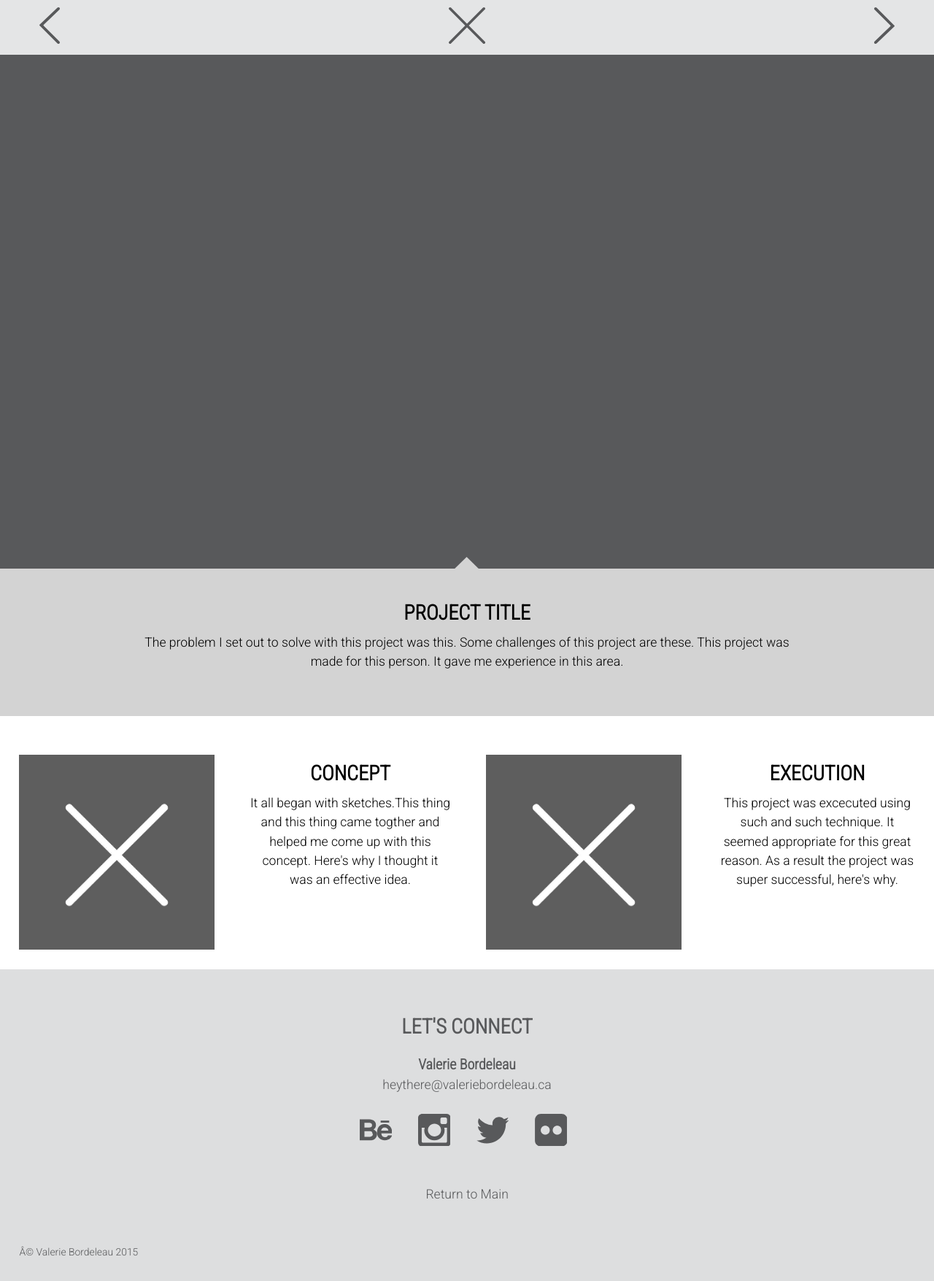
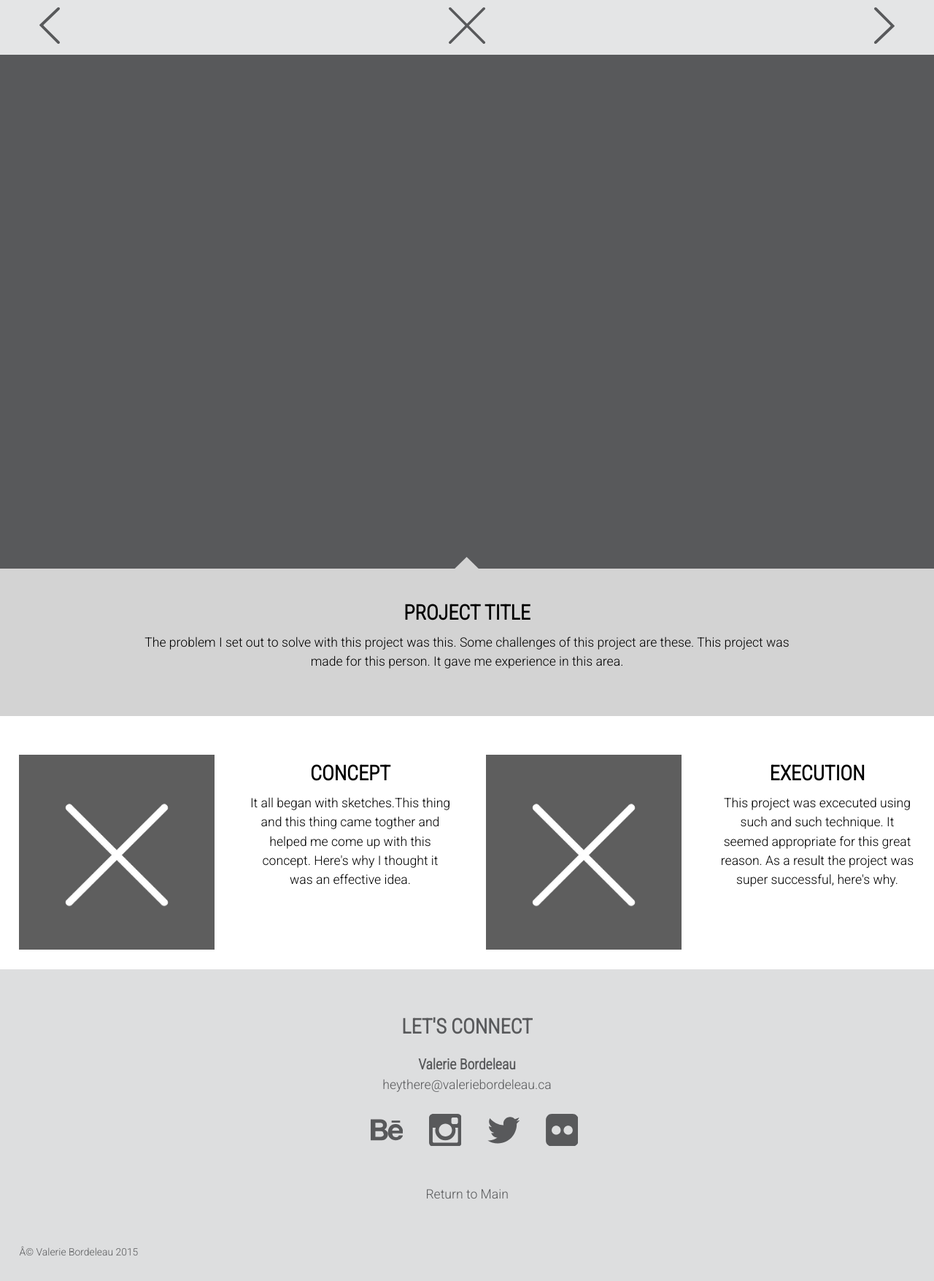
Before and after one commit to valeriebordeleau/portfolio-valerie-bordeleau, a Jekyll site: the page built from project-1.html, in a window 1280 px wide. Shown: the whole page at 73% size. Built offline with Jekyll 4.4.1, drawn with Linux system fonts in a browser that asks for light colours.

Commit message:
fixed off-center nav

```diff
--- a/css/general.css
+++ b/css/general.css
@@ -160,7 +160,7 @@
 }
 
 .nav-push {
-    padding-right: calc(50% - 165px);
+    padding-right: calc(50% - 155px);
 }
 
 /* Intro Styles */
@@ -353,7 +353,7 @@
 }
 
 .social-push {
-    padding-left: calc(50% - 165px);
+    padding-left: calc(50% - 150px);
 }
 
 
```
